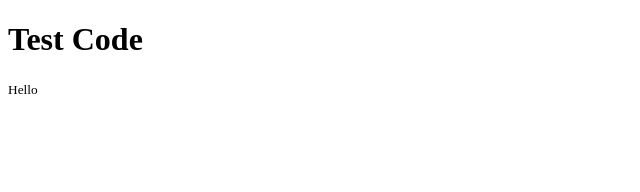
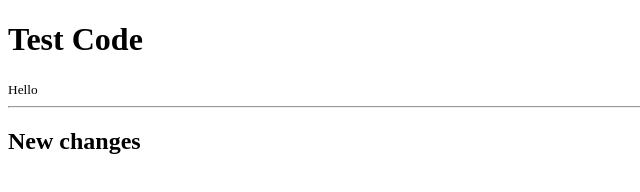
Before and after one commit to Marinashafiq/version-control-day1, a plain HTML site: page index.html in a window 1280 px wide. Shown: the whole page, without its empty margins (0-640 px from the left). Drawn offline with Linux system fonts and the light colour scheme.

Commit message:
added style file

```diff
--- a/index.html
+++ b/index.html
@@ -9,5 +9,7 @@
 <body>
     <h1>Test Code</h1>
     <small>Hello</small>
+    <hr/>
+    <h2>New changes</h2>
 </body>
 </html>
--- /dev/null
+++ b/style.css
@@ -0,0 +1,3 @@
+body{
+    background-color: brown;
+}
```
